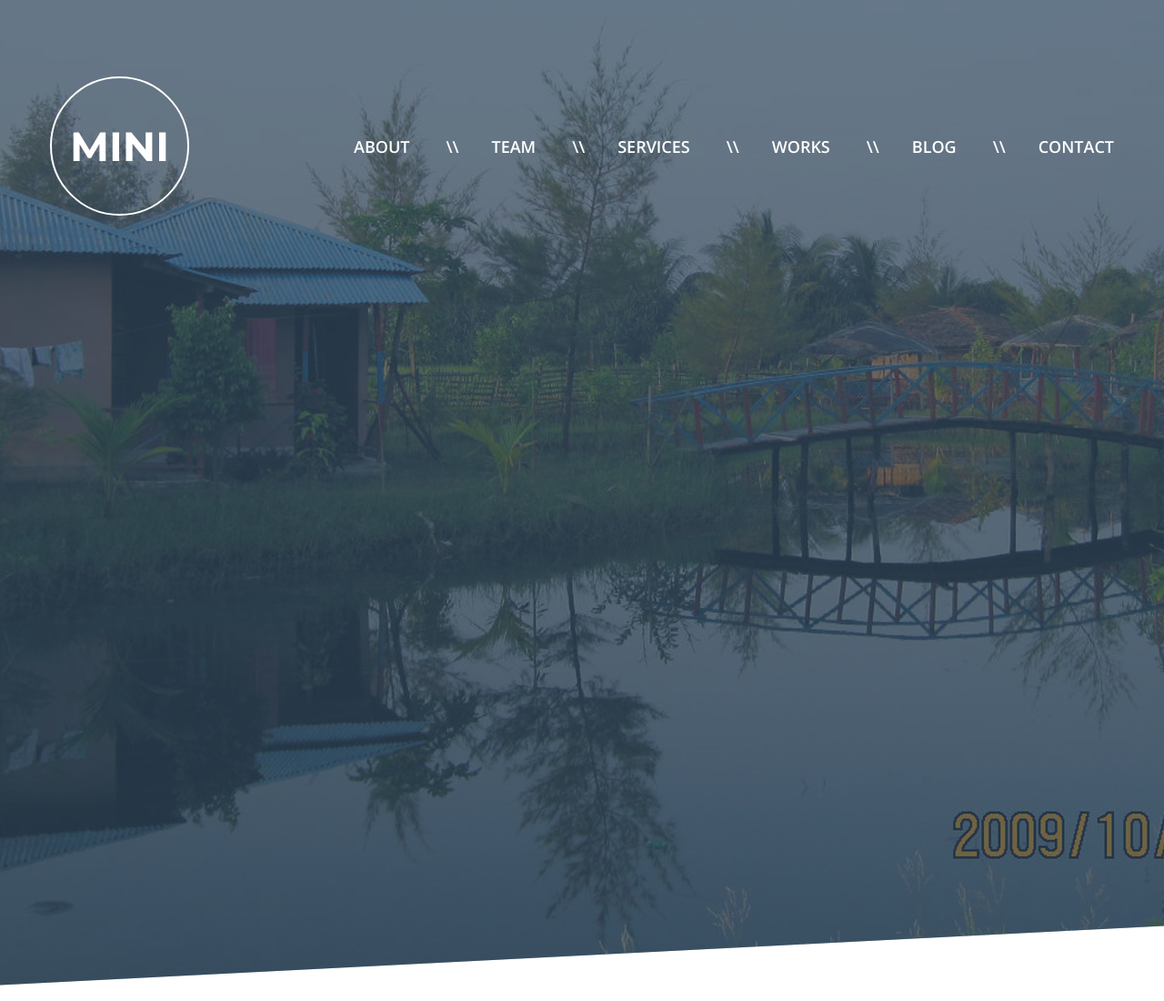
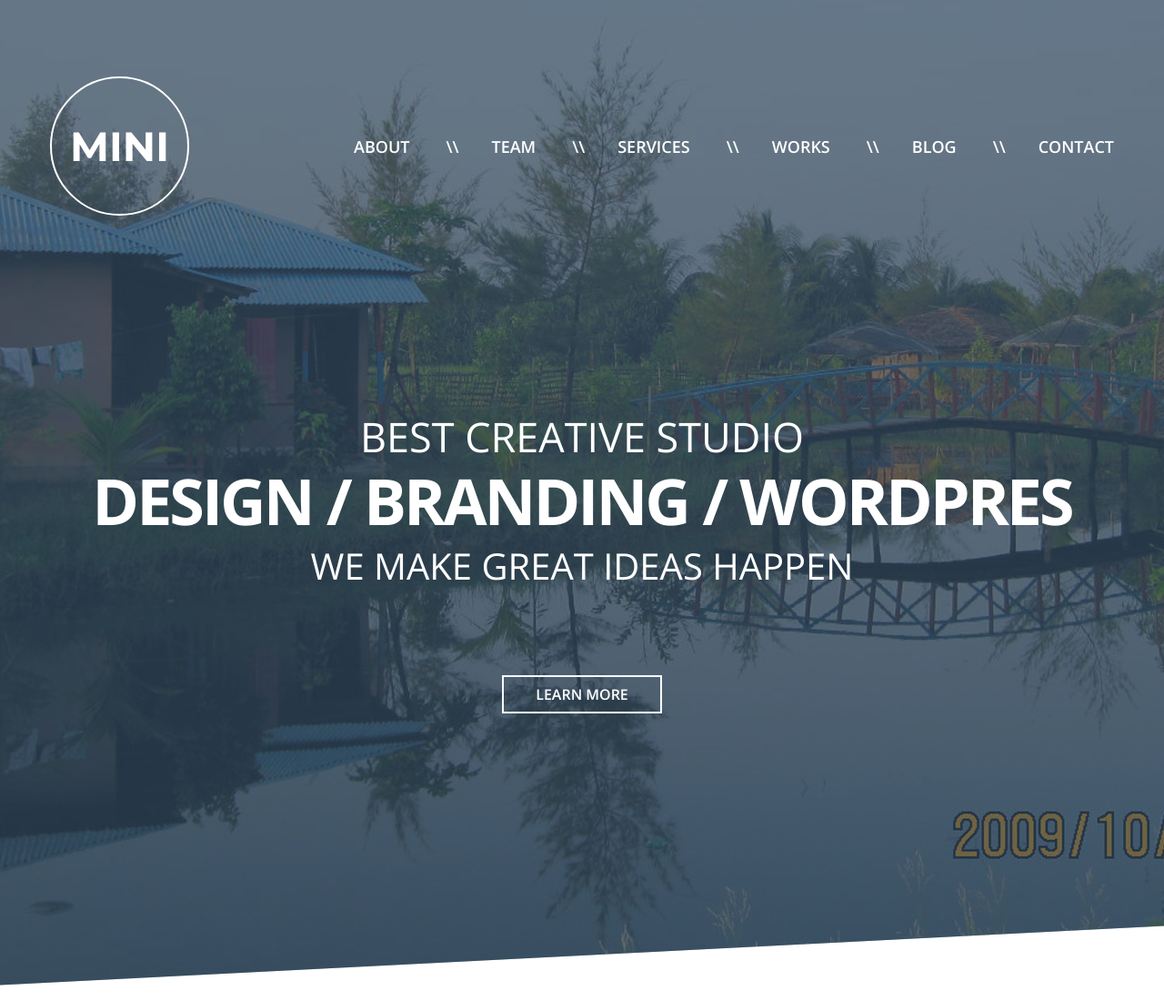
Before and after one commit to LesiaLametta/Avocode_example, a PHP site: page / in a window 1280 px wide. Shown: the whole page at 91% size. Run offline with PHP 8.4, Linux system fonts and the light colour scheme.

Commit message:
Banner Implementation and its Button

```diff
--- a/css/style.css
+++ b/css/style.css
@@ -8,6 +8,60 @@ body {
     max-width: 1170px;
     margin: 0 auto;
 }
+
+h1 {
+
+    color: #ffffff;
+    font-size: 45px;
+    font-weight: 300;
+    text-transform: uppercase;
+    line-height: 60px;
+    margin-bottom: 90px;
+}
+
+h1 .lg {
+    font-size: 70px;
+    font-weight: 700;
+    line-height: 80px;
+    display: block;
+    letter-spacing: -3px;
+}
+
+h1 .sm {
+    font-size: 40px;
+    font-weight: 300;
+    line-height: 60px;
+}
+
+
+
+
+
+/*buttons*/
+
+.btn {
+    display: inline-block;
+    vertical-align: middle;
+    height: 42px;
+    padding: 11px 35px 0;
+    border: 2px solid #ffffff;
+    background-color: transparent;
+    color: #ffffff;
+    font-family: "Open Sans", Arial, sans-serif;
+    font-size: 16px;
+    font-weight: 600;
+    text-transform: uppercase;
+    text-decoration: none;
+}
+
+.btn:hover {
+    color: #ffffff;
+    background-color: #f39c12;
+    text-decoration: none;
+    border-color: #f39c12;
+}
+
+
 
 header {
     position: absolute;
@@ -21,11 +75,6 @@ header {
     display: flex;
     align-items: center;
     justify-content: space-between;
-}
-
-.banner {
-    height: 1100px;
-    background: url("../img/banner.png") no-repeat center top;
 }
 
 .logo a {
@@ -82,3 +131,16 @@ header {
 .menu_link:hover {
     color: #0d0d0d;
 }
+
+
+
+
+/*Banner*/
+
+.banner {
+    height: 1100px;
+    background: url("../img/banner.png") no-repeat center top;
+    padding-top: 450px;
+    padding-bottom: 280px;
+    text-align: center;
+}
--- a/index.html
+++ b/index.html
@@ -42,6 +42,12 @@
         </div>
     </header>
     <div class="banner">
+        <div class="wrapper">
+            <h1>Best Creative Studio
+    			<span class="lg">Design / Branding / WordPres </span>
+    			<span class="sm">We Make Great Ideas Happen</span></h1>
+            <a href="#" class="btn">Learn More</a>
+        </div>
     </div>
     <script type="text/javascript" src="js/jquery-1.11.0.min.js"></script>
     <script type="text/javascript" src="js/custom.js"></script>
```
